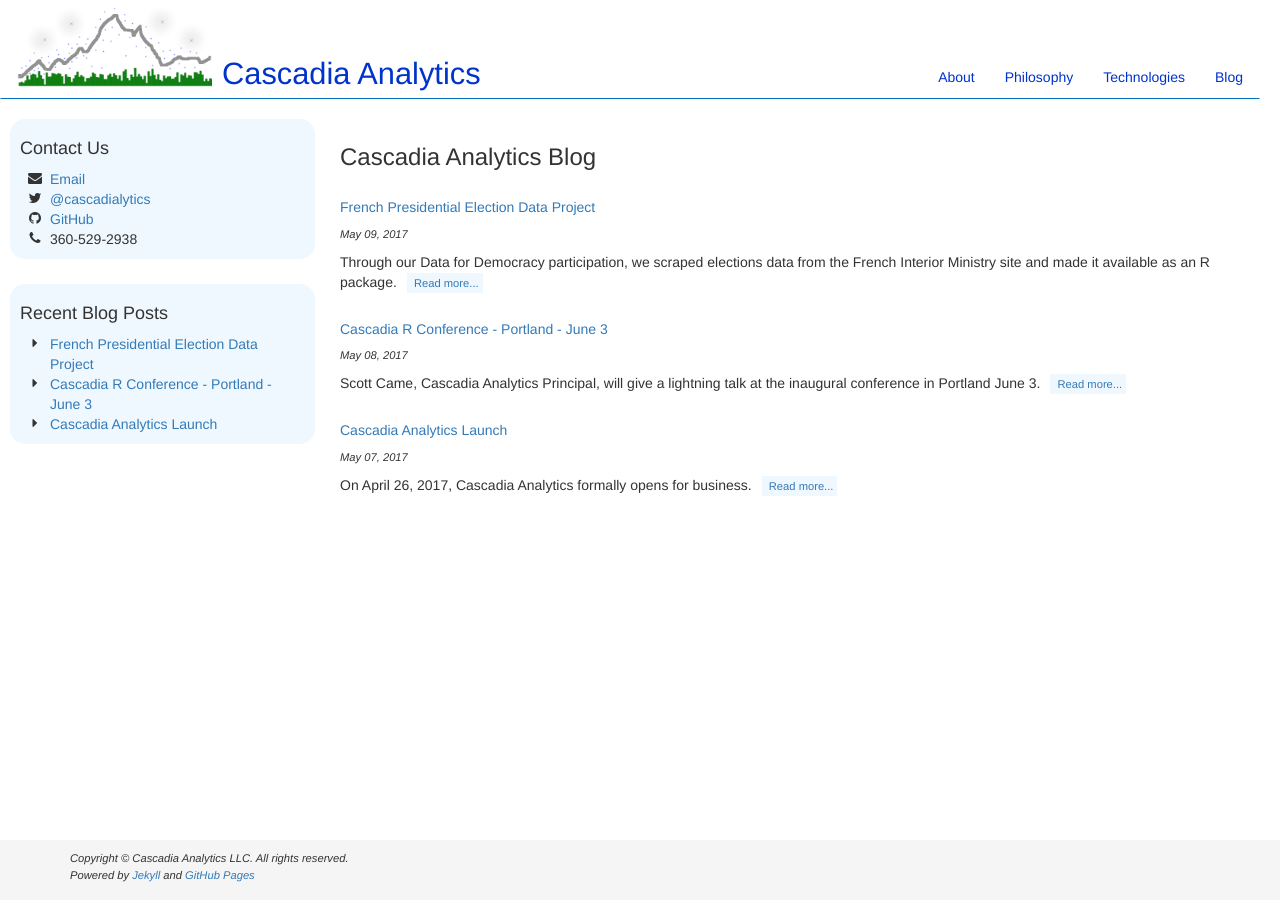
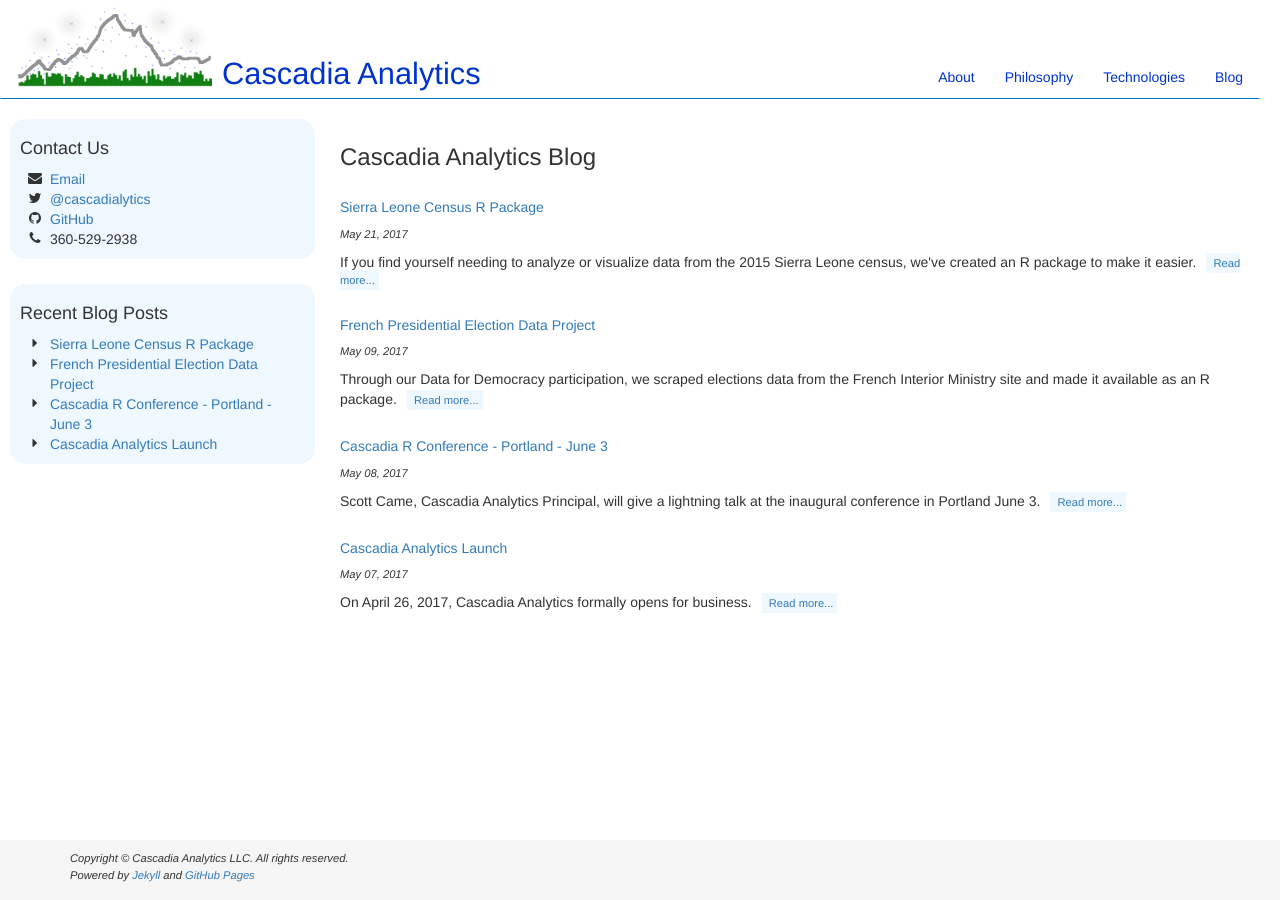
Before and after one commit to scottcame/cascadia-analytics.com, a Jekyll site: the page built from BlogIndex.html, in a window 1280 px wide. Built offline with Jekyll 4.4.1, drawn with Linux system fonts in a browser that asks for light colours.

Commit message:
Added blog post on SL census package

```diff
--- /dev/null
+++ b/_posts/2017-05-21-sierra-leone-census-pkg.html
@@ -0,0 +1,48 @@
+---
+  layout: post
+  title: Sierra Leone Census R Package
+  excerpt: If you find yourself needing to analyze or visualize data from the 2015 Sierra Leone census, we've created an R package to make it easier.
+---
+
+<p>As part of supporting a project analyzing data from the <a href="http://ehealthafrica.github.io/case-studies/call-center.html">117 Call Center</a> that <a href="https://www.ehealthafrica.org/">eHealth Africa</a> helped establish in Sierra Leone, I found myself needing to extract many of the tables from the published results of <a href="https://www.statistics.sl/wp-content/uploads/2017/01/final-results_-2015_population_and_housing_census.pdf">Sierra Leone’s 2015 Census of Population and Housing</a>.  The census results are only available in PDF form from the website of Statistics Sierra Leone, but my goal was to expose them via an R package, so I could easily merge them with the other data assembled as part of the project. This was a perfect task to tackle with the <a href="https://github.com/ropensci/tabulizer">tabulizer package</a> from the <a href="https://ropensci.org/">rOpenSci project</a>, which makes conversion of PDF tables into R data frames a snap.</p>
+
+<p>The <span class="code">extract_tables()</span> function in tabulizer does much of the work of converting PDF tables to data frames, and in some applications it can make fairly good guesses at table boundaries, rows, columns, and headings. However, sometimes we need just one table—or a portion of a table—appearing on a page, and sometimes tables span pages. The <span class="code">extract_tables()</span> function generally needs some help to handle these scenarios.</p>
+
+<p>The help comes in the form of the areas parameter passed to <span class="code">extract_tables()</span>; this parameter allows us to restrict tabulizer’s extraction to a specified portion of the page. The best way to determine the area is to use one of the tabulizer package’s nicest features: the <span class="code">locate_areas()</span> function, which opens a graphical interface in RStudio’s Viewer pane to allow the user to highlight the area encompassing the table’s boundaries.
+
+<img src="/blog-images/2017-05-21-locate_areas.png" style="width: 1000px;margin-top: 20px;margin-bottom: 20px;"/>
+
+After completing the selection, <span class="code">locate_areas()</span> returns the coordinates of the highlighted area, which then can be used in <span class="code">extract_tables()</span>. I found that it often requires a bit of trial- and-error to get the coordinates just right, but once that is done, tabulizer did a great job extracting the tables from this PDF. After a little bit of tidying, I had two data frames suitable for merging with aggregated call center data: one at the District level and one at the Chiefdom level.</p>
+
+<p>I added the final data frames as exported objects in the <span class="code">slreferencedata</span> package, which is available on <a href="https://github.com/eHealthAfrica/sl-reference-data/tree/master/slreferencedata">GitHub</a>. This package (which we view as something we can continue to build out as projects’ data needs grow) also includes shapefiles published by the government of Sierra Leone (via the United Nations) for Chiefdom and District boundaries. The combination of census data and shapefiles allows for building interesting visualizations of population characteristics, like households’ access to mobile phones:
+
+<pre><code class="R">
+library(tidyverse)
+library(ggplot2)
+library(sp)
+
+DistrictData <- slreferencedata::Census2015ByDistrict %>% select(Households, HouseholdsMobilePhoneYes, District) %>%
+  mutate(MobilePhonePerHousehold=HouseholdsMobilePhoneYes/Households)
+
+districtShp <- slreferencedata::DistrictPolygons
+districtShpDf <- fortify(districtShp) %>%
+  inner_join(districtShp@data, by='id') %>%
+  inner_join(DistrictData, by=c('admin2Name'='District'))
+
+centroids <- coordinates(districtShp) %>% as_tibble() %>% rename(long=V1, lat=V2) %>%
+  mutate(DistrictLabel=districtShp@data$admin2Name)
+
+ggplot(data=districtShpDf, aes(x=long, y=lat, group=group)) +
+  geom_path(color="black") +
+  scale_fill_gradient(limits=c(0,1), low = "white", high = "steelblue", na.value = "grey90", guide = "colourbar") +
+  geom_polygon(aes(fill=MobilePhonePerHousehold)) +
+  geom_text(data=centroids, mapping=aes(x=long, y=lat, label=DistrictLabel), inherit.aes=FALSE, size=2.5) +
+  coord_map(projection="mercator") + theme_void() +
+  labs(title='Mobile Phones Per Household in Sierra Leone', caption='Source: 2015 Census of Population and Housing', fill=NULL)
+</code></pre>
+
+</p>
+
+<img src="/blog-images/2017-05-21-mobile-phones-per-hh.jpeg" style="display: block;margin-left: auto;margin-right: auto; margin-top: 25px; margin-bottom: 25px;" />
+
+<p>To learn more about eHealth Africa's work digitizing health solutions in Sierra Leone, <a href="https://www.ehealthafrica.org/latest/2017/5/2/sierra-leones-new-digital-health-reporting-system-greater-accuracy-and-timeliness">read their recent blog post</a>.</p>
--- a/assets/css/custom.css
+++ b/assets/css/custom.css
@@ -191,3 +191,9 @@
   background-color: #f0f8ff;
   font-size: 80%;
 }
+
+span.code {
+  background-color:#EEEEEE;
+  font-size: 90%;
+  font-family:Consolas,Monaco,Lucida Console,Liberation Mono,DejaVu Sans Mono,Bitstream Vera Sans Mono,Courier New;
+}
```
Also changed, not shown: blog-images/2017-05-21-locate_areas.png (added), blog-images/2017-05-21-mobile-phones-per-hh.jpeg (added).
